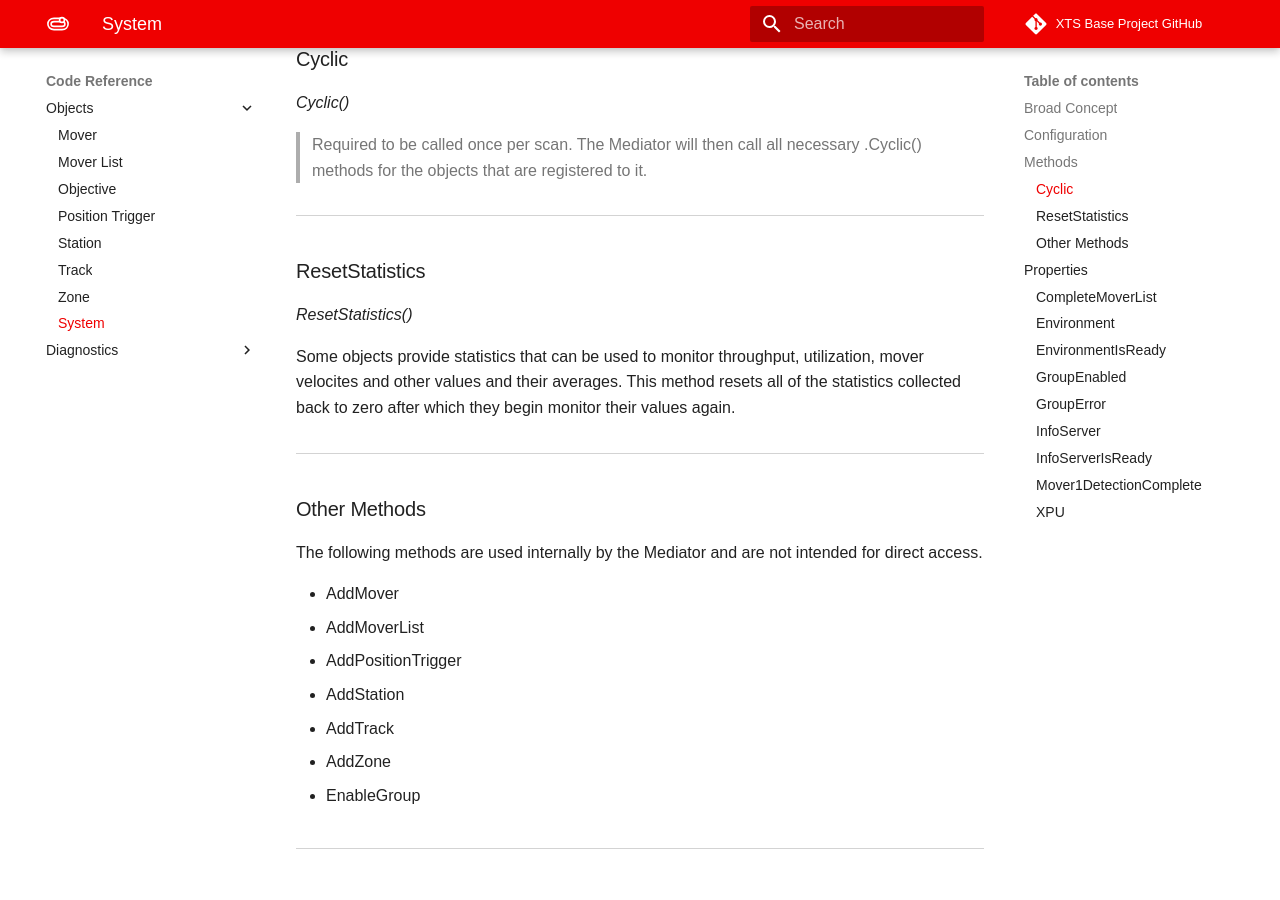
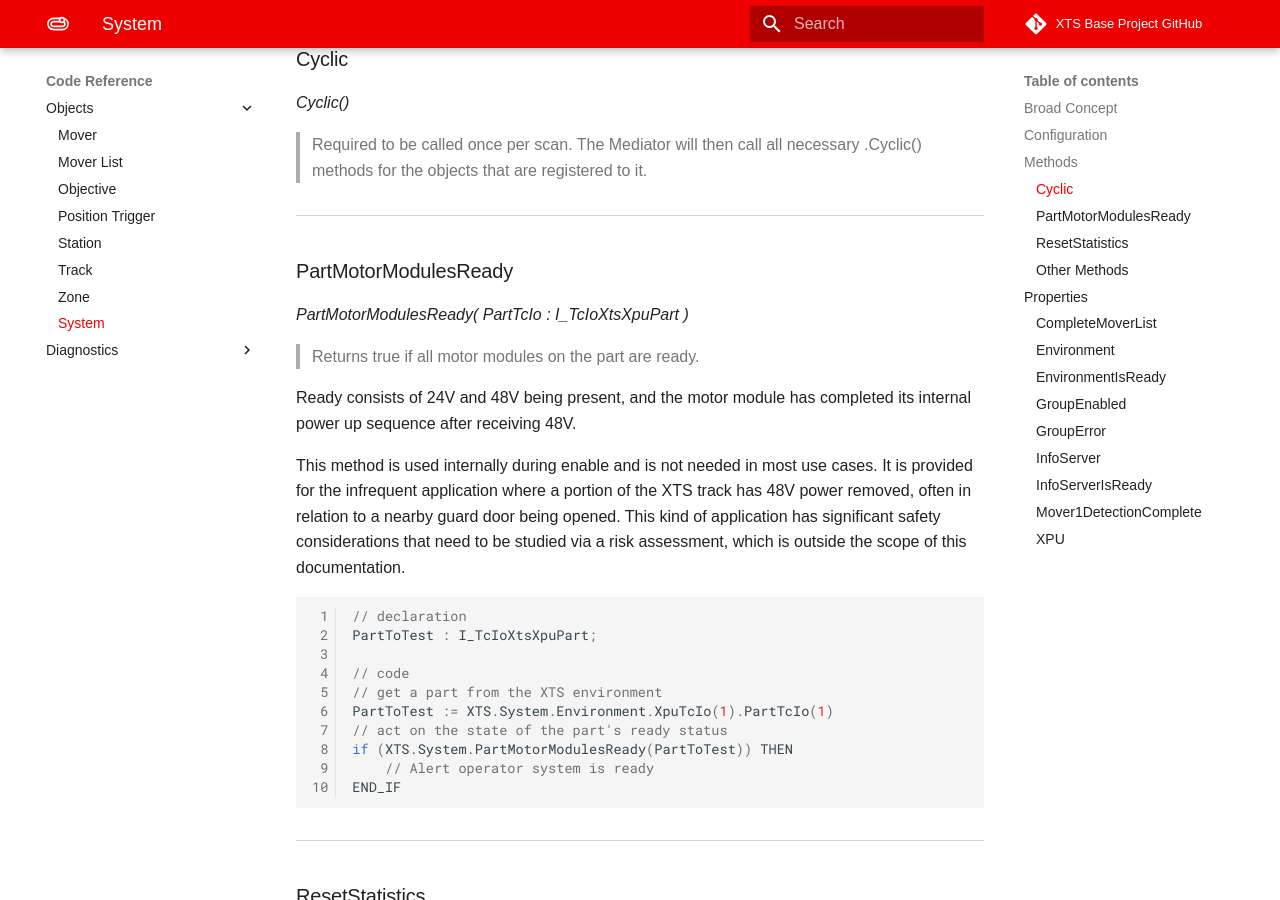
Before and after one commit to Beckhoff-USA-Community/XTS_Base, an MkDocs documentation site: the page built from Documentation/docs/CodeReference/Objects/Mediator.md, in a window 1280 px wide and 900 px high, scrolled down 1576 px. Built offline with MkDocs 1.6.1 and Material for MkDocs 9.7.7, drawn with Linux system fonts in a browser that asks for light colours; some web fonts are replaced; comment, search, counter and statistics services are not loaded.

Commit message:
Add Mediator.PartMotorModulesReady

````diff
--- a/Documentation/docs/CodeReference/Objects/Mediator.md
+++ b/Documentation/docs/CodeReference/Objects/Mediator.md
@@ -27,6 +27,29 @@ Update the count of each object according to the needs of the system in this lis
 *Cyclic()*
 
 > Required to be called once per scan. The Mediator will then call all necessary .Cyclic() methods for the objects that are registered to it.
+
+### PartMotorModulesReady
+*PartMotorModulesReady( PartTcIo : I_TcIoXtsXpuPart )*
+
+> Returns true if all motor modules on the part are ready.
+
+Ready consists of 24V and 48V being present, and the motor module has completed its internal power up sequence after receiving 48V.
+
+This method is used internally during enable and is not needed in most use cases. It is provided for the infrequent application where a portion of the XTS track has 48V power removed, often in relation to a nearby guard door being opened. This kind of application has significant safety considerations that need to be studied via a risk assessment, which is outside the scope of this documentation.
+
+```javascript
+// declaration
+PartToTest : I_TcIoXtsXpuPart;
+
+// code
+// get a part from the XTS environment
+PartToTest := XTS.System.Environment.XpuTcIo(1).PartTcIo(1)
+// act on the state of the part's ready status
+if (XTS.System.PartMotorModulesReady(PartToTest)) THEN
+	// Alert operator system is ready
+END_IF
+```
+
 
 ### ResetStatistics
 *ResetStatistics()*
````
Also changed, not shown: 3 other files.
